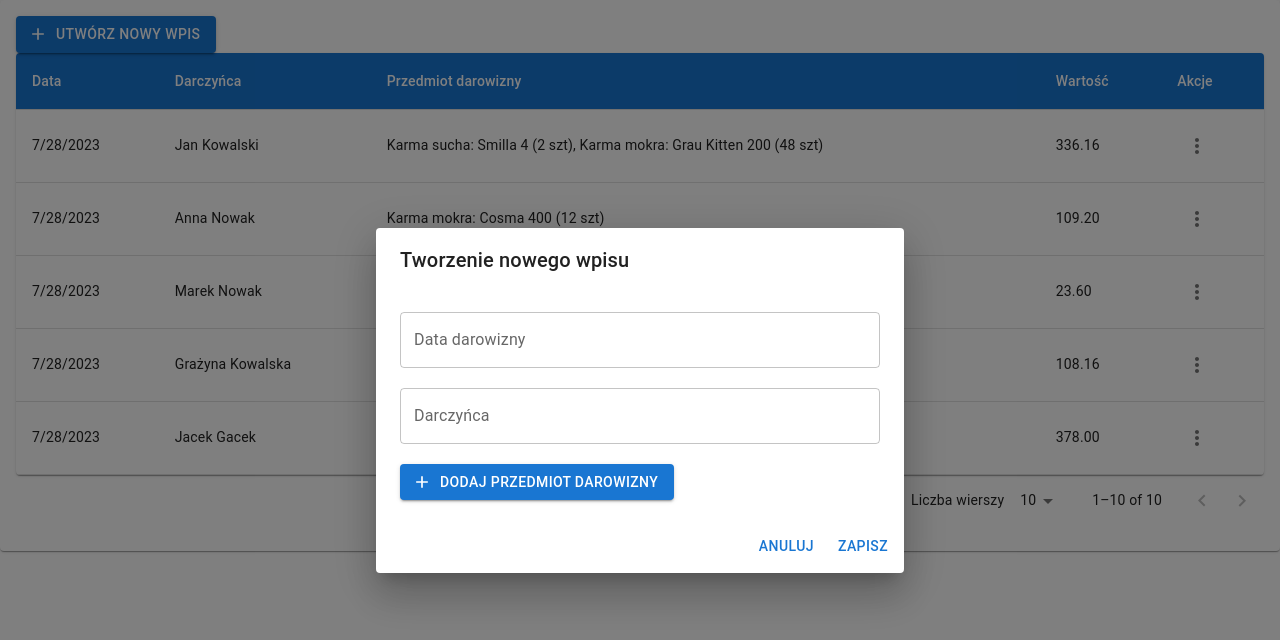
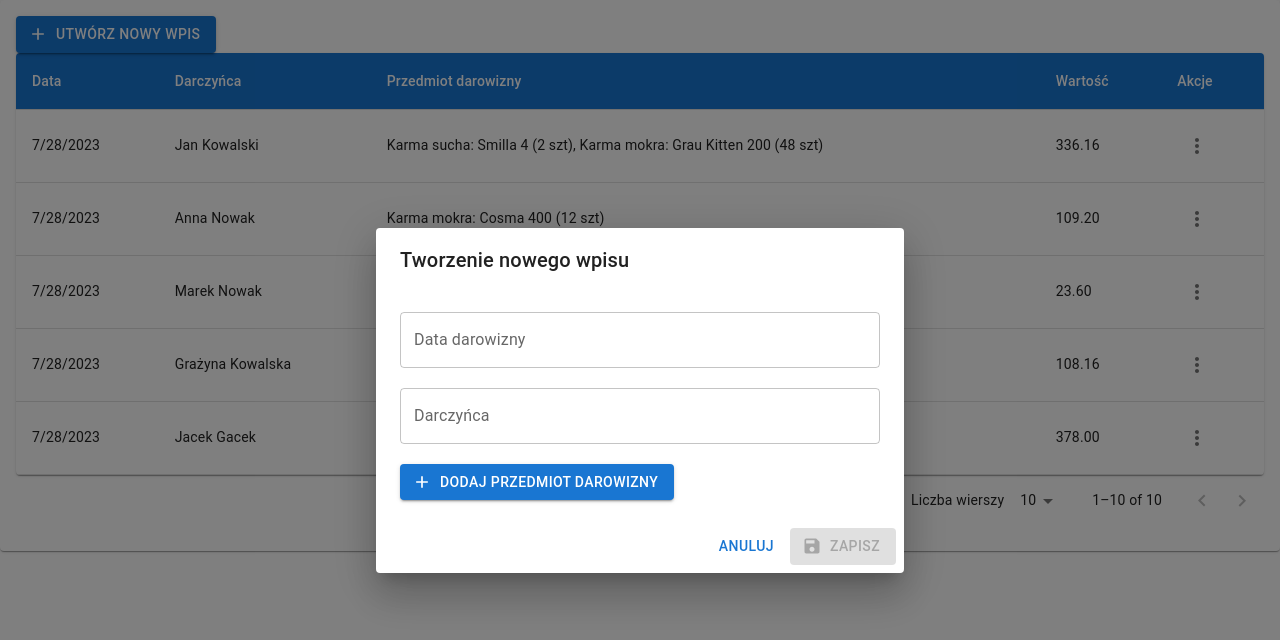
Before and after one commit to dudekmat/donation-registry-frontend, a React (Create React App) app: page / in a window 1280 px wide. Both pictures are taken after a click on the button "UTWÓRZ NOWY WPIS". Shown: the top 640 px of the page. Built offline with nearby package versions, Linux system fonts and the light colour scheme.

Commit message:
Added form validation

```diff
--- a/src/components/DonationForm/DonationForm.tsx
+++ b/src/components/DonationForm/DonationForm.tsx
@@ -16,7 +16,7 @@ import DonationItemForm from './DonationItemForm/DonationItemForm';
 import { DonationItemFormValues } from './DonationItemForm/DonationItemForm';
 
 import classes from './DonationForm.module.css';
-import { Add } from '@mui/icons-material';
+import { Add, Save } from '@mui/icons-material';
 
 interface DonationFormProps {
   id: string;
@@ -97,9 +97,19 @@ const DonationForm: React.FC<DonationFormProps> = ({ id, open, onCancel }) => {
   const isEdit = Boolean(id);
   const dialogTitle = isEdit ? 'Edycja wpisu' : 'Tworzenie nowego wpisu';
 
-  const [formState, dispatch] = useReducer(donationFormReducer, initialState);
+  const [donationForm, dispatch] = useReducer(
+    donationFormReducer,
+    initialState
+  );
 
   const [openItemForm, setOpenItemForm] = useState<boolean>(false);
+
+  const isFormValid = Boolean(
+    donationForm?.donationDate &&
+      donationForm.donor &&
+      donationForm.items &&
+      donationForm.items.length > 0
+  );
 
   const handleOpenDonationItemForm = () => setOpenItemForm(true);
 
@@ -122,7 +132,7 @@ const DonationForm: React.FC<DonationFormProps> = ({ id, open, onCancel }) => {
   };
 
   const handleSubmitForm = () => {
-    console.log(formState);
+    console.log(donationForm);
   };
 
   const handleCancel = () => {
@@ -186,7 +196,7 @@ const DonationForm: React.FC<DonationFormProps> = ({ id, open, onCancel }) => {
               </FormControl>
             </div>
             <div className={classes.inputContainer}>
-              {formState.items.map((item) => (
+              {donationForm.items.map((item) => (
                 <Chip
                   key={item.id}
                   size="medium"
@@ -207,7 +217,15 @@ const DonationForm: React.FC<DonationFormProps> = ({ id, open, onCancel }) => {
         </DialogContent>
         <DialogActions>
           <Button onClick={handleCancel}>Anuluj</Button>
-          <Button onClick={handleSubmitForm}>Zapisz</Button>
+          <Button
+            variant="contained"
+            color="primary"
+            startIcon={<Save />}
+            disabled={!isFormValid}
+            onClick={handleSubmitForm}
+          >
+            Zapisz
+          </Button>
         </DialogActions>
       </Dialog>
       {openItemForm && (
--- a/src/components/DonationForm/DonationItemForm/DonationItemForm.tsx
+++ b/src/components/DonationForm/DonationItemForm/DonationItemForm.tsx
@@ -12,6 +12,7 @@ import {
 import { v4 as uuidv4 } from 'uuid';
 
 import classes from './DonationItemForm.module.css';
+import { Add } from '@mui/icons-material';
 
 interface DonationItemFormProps {
   open: boolean;
@@ -34,6 +35,14 @@ const DonationItemForm: React.FC<DonationItemFormProps> = ({
   onClose,
 }) => {
   const [donationItem, setDonationItem] = useState<DonationItemFormValues>();
+
+  const isFormValid = Boolean(
+    donationItem?.type &&
+      donationItem.details &&
+      donationItem.unit &&
+      donationItem.quantity &&
+      donationItem.price
+  );
 
   const handleAddDonationItem = () => {
     if (donationItem) {
@@ -113,7 +122,15 @@ const DonationItemForm: React.FC<DonationItemFormProps> = ({
       </DialogContent>
       <DialogActions>
         <Button onClick={handleCancel}>Anuluj</Button>
-        <Button onClick={handleAddDonationItem}>Dodaj</Button>
+        <Button
+          variant="contained"
+          color="primary"
+          startIcon={<Add />}
+          disabled={!isFormValid}
+          onClick={handleAddDonationItem}
+        >
+          Dodaj
+        </Button>
       </DialogActions>
     </Dialog>
   );
```
